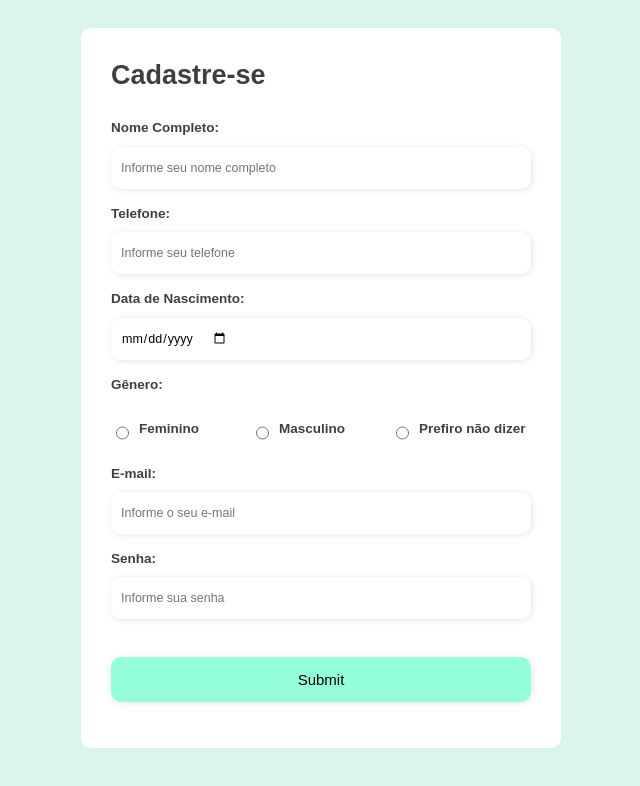
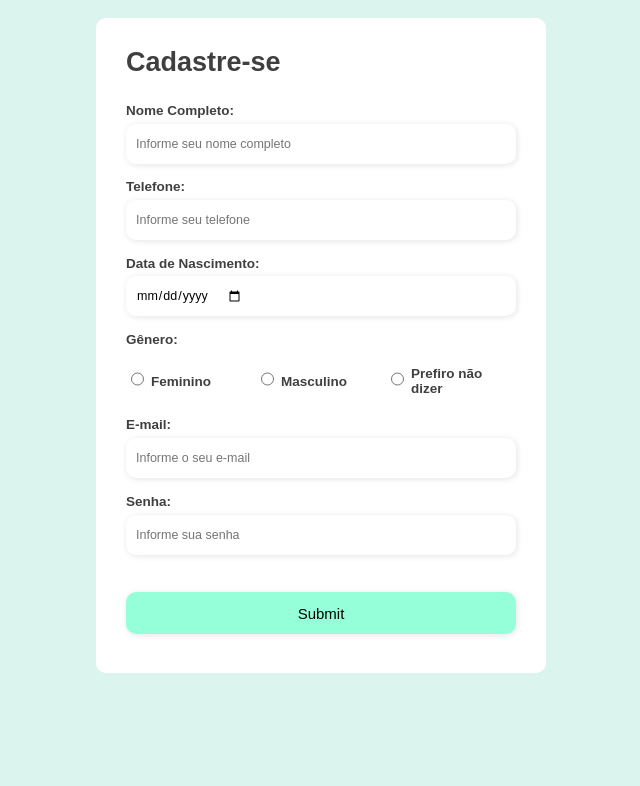
Before and after one commit to marinacanal/Formulario-de-Cadastro, a plain HTML site: page index.html in a window 1280 px wide. Shown: the whole page, without its empty margins (319-959 px from the left). Drawn offline with Linux system fonts and the light colour scheme.

Commit message:
Update style.css
reajustes

```diff
--- a/style.css
+++ b/style.css
@@ -11,8 +11,8 @@ body {
 }
 
 form {
-    width: 480px ;
-    height: 720px;
+    width: 450px ;
+    height: 655px;
     display: flex;
     align-items: left;
     background-color: #fff;
@@ -20,28 +20,28 @@ form {
     font-size: 13.5px;
     font-weight: 600;
     color: #000000c0;
-    margin: 20px;
     padding: 0 30px;
+    margin-top: 10px;
 }
 
 h1 {
-    margin-top: 32px;
-    margin-bottom: 18px;
+    padding-top: 11px;
+    padding-bottom: 6px;
     display: block;
 }
 
 label {
     width: 100%;
     justify-content: left;
-    align-items: left;
 }
 
 input{
     width: 100%;
-    height: 42px;
+    height: 40px;
+    margin-top: 5px;
+    margin-bottom: 15px;
     display: flex;
-    margin-bottom: 6px;
-    padding: 10px 10px;
+    padding: 5px 10px;
     border: none;
     border-radius: 10px;
     box-shadow: 1px 1px 6px #0000001c;
@@ -50,9 +50,9 @@ input{
 
 input[type="submit"]{
     width: 100%;;
-    height: 45px;
-    margin-top: 20px;
-    margin-bottom: 35px;
+    height: 42px;
+    margin-top: 22px;
+    margin-bottom: 38px;
     border: none;
     background-color: rgba(89, 255, 197, 0.637);
     padding: 10px;
@@ -86,17 +86,16 @@ input:focus-visible {
     align-items: center;
     justify-content: center;
     width: 100%;
+    margin-bottom: 3px;
 }
 
 .generoInput input {
-    margin-right: 10px;
+    margin-right: 7px;
+    margin-top: 11px;
     width: 20px;
     box-shadow: none;
 }
 
-.generoInput label {
-    margin-bottom: 11px;
-}
 
 @media screen and (max-width: 1064px) {
     form {
```
